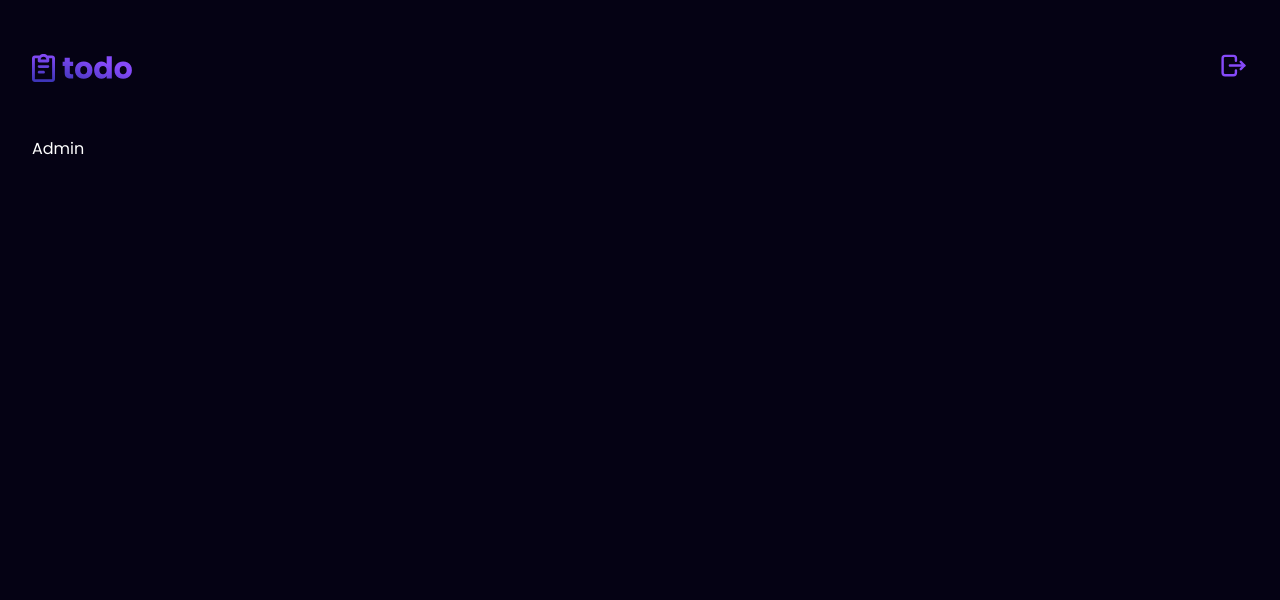
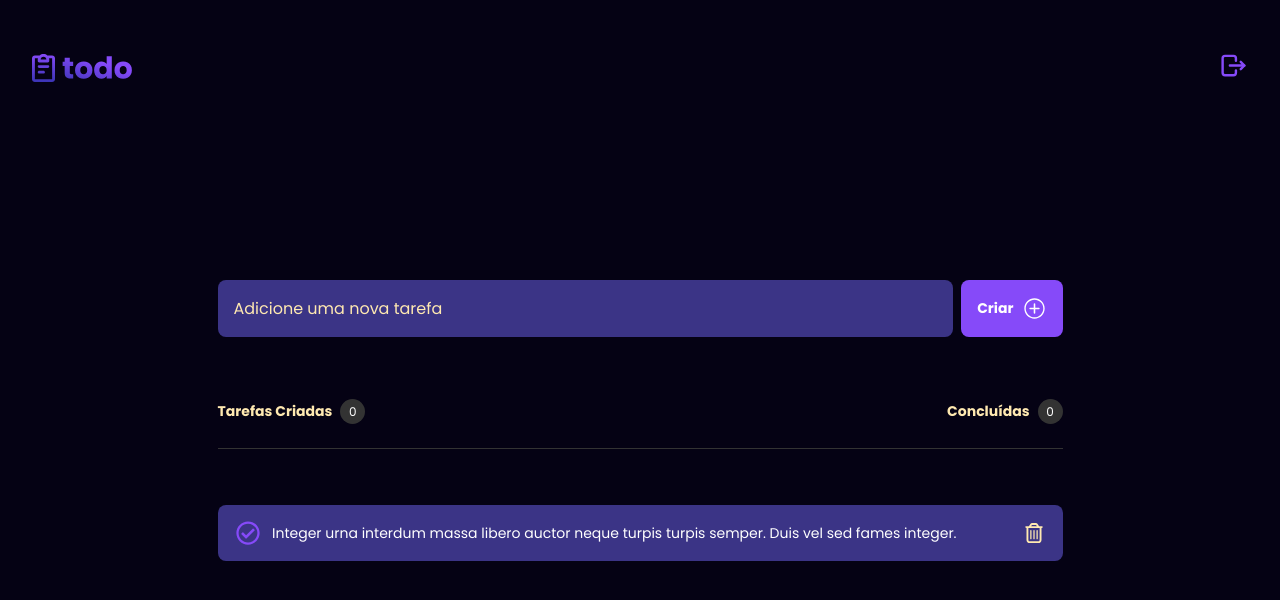
Before and after one commit to reisArthur2602/to-do, a React (Vite) app: page /admin in a window 1280 px wide. Shown: the top 600 px of the page. Built offline with nearby package versions, Linux system fonts and the light colour scheme; no server answers; sample sign-in values are in the browser's storage.

Commit message:
componentizando pagina admin

```diff
--- /dev/null
+++ b/src/components/CountTask/index.jsx
@@ -0,0 +1,37 @@
+import React from "react";
+import styled from "styled-components";
+
+const Wrapper = styled.div`
+  display: flex;
+  align-items: center;
+  gap: 0.5rem;
+`;
+
+const TextCount = styled.p`
+  color: #ffe9b1;
+  font-size: 0.875rem;
+  font-weight: 700;
+`;
+
+const Count = styled.span`
+  display: flex;
+  align-items: center;
+  justify-content: center;
+  font-size: 0.75rem;
+  width: 1.5625rem;
+  height: 1.5625rem;
+  border-radius: 50%;
+  color: white;
+  background-color: #333333;
+`;
+
+const CountTask = ({ text, count }) => {
+  return (
+    <Wrapper>
+      <TextCount>{text}</TextCount>
+      <Count>{count ? count : 0}</Count>
+    </Wrapper>
+  );
+};
+
+export default CountTask;
--- /dev/null
+++ b/src/components/Empyt/index.jsx
@@ -0,0 +1,44 @@
+import styled from "styled-components";
+import { GrTask } from "react-icons/gr";
+
+const Container = styled.div`
+  display: flex;
+  justify-content: center;
+`;
+
+const WrapperEmpyt = styled.div`
+  display: flex;
+  flex-direction: column;
+  align-items: center;
+  gap: 1.2rem;
+  max-width: 345px;
+
+  p {
+    color: #864af9;
+    font-size: 1rem;
+    font-weight: 400;
+    line-height: 140%;
+    text-align: center;
+
+    span {
+      color: #864af9;
+      font-weight: 700;
+    }
+  }
+`;
+
+const Empyt = () => {
+  return (
+    <Container>
+      <WrapperEmpyt>
+        <GrTask color="#864af9" size={60}/>
+        <p>
+          <span>Você ainda não tem tarefas cadastradas</span> Crie tarefas e
+          organize seus itens a fazer
+        </p>
+      </WrapperEmpyt>
+    </Container>
+  );
+};
+
+export default Empyt;
--- a/src/components/Hero/index.jsx
+++ b/src/components/Hero/index.jsx
@@ -1,6 +1,6 @@
 import styled from "styled-components";
 
-const Hero = styled.section`
+const Hero = styled.main`
   margin-top: 9rem;
   display: flex;
   align-items: center;
--- /dev/null
+++ b/src/components/Tasklist/index.jsx
@@ -0,0 +1,40 @@
+import styled from "styled-components";
+import { FaRegCheckCircle } from "react-icons/fa";
+import { FaRegTrashCan, FaRegCircle  } from "react-icons/fa6";
+
+
+const TasklistContainer = styled.div`
+  background-color: #3b3486;
+  width: 100%;
+  display: flex;
+  align-items: center;
+  justify-content: center;
+  padding: 1rem;
+  gap: 0.75rem;
+  border-radius: 0.5rem;
+
+  p {
+    font-size: 0.875rem;
+    font-weight: 400;
+    max-width: 46.25rem;
+    width: 100%;
+  }
+
+  svg {
+    cursor: pointer;
+  }
+`;
+
+const Tasklist = ({icon,text}) => {
+  return (
+    <TasklistContainer>
+     {icon}
+      <p>
+        {text}
+      </p>
+      <FaRegTrashCan size={20} color="#FFE9B1" />
+    </TasklistContainer>
+  );
+};
+
+export default Tasklist;
--- a/src/pages/Admin/index.jsx
+++ b/src/pages/Admin/index.jsx
@@ -1,11 +1,100 @@
+import styled from "styled-components";
+import { Hero } from "../../components/Hero";
+import Tasklist from "../../components/Tasklist";
+import CountTask from "../../components/CountTask";
+import Empyt from "../../components/Empyt";
 
+import { IoIosAddCircleOutline } from "react-icons/io";
+import { FaRegCheckCircle } from "react-icons/fa";
+import { FaRegCircle } from "react-icons/fa6";
 
-import React from 'react'
+const Container = styled.section`
+  max-width: 52.8125rem;
+  width: 100%;
+  display: flex;
+  flex-direction: column;
+  gap: 62px;
+`;
+const Wrapper = styled.div`
+  display: flex;
+  gap: 0.5rem;
+`;
+const InputTask = styled.input`
+  flex: 1;
+  background-color: #3b3486;
+  color: #ffe9b1;
+  padding: 1rem;
+  border-radius: 0.5rem;
+  border: 0;
+  font-size: 1rem;
+
+  &::placeholder {
+    color: #ffe9b1;
+  }
+`;
+const ButtonTask = styled.button`
+  display: flex;
+  align-items: center;
+  gap: 0.5rem;
+
+  background-color: #864af9;
+  padding: 1rem;
+  border-radius: 0.5rem;
+  color: #fff;
+  font-size: 0.875rem;
+  font-weight: 700;
+  border: 0;
+  cursor: pointer;
+`;
+const FlexContainer = styled.div`
+  display: flex;
+  flex-direction: column;
+  gap: 1.5rem;
+`;
+const WrapperCount = styled.div`
+  display: flex;
+  align-items: center;
+  justify-content: space-between;
+  padding-bottom: 1.5rem;
+  border-bottom: 1px solid #333;
+`;
+
+const TasklistContainer = styled.div`
+  padding-block: 2rem;
+  display: flex;
+  flex-direction: column;
+  gap: 0.75rem;
+`;
 
 const Admin = () => {
   return (
-    <div>Admin</div>
-  )
-}
+    <Hero>
+      <Container>
+        <Wrapper>
+          <InputTask type="text" placeholder="Adicione uma nova tarefa" />
+          <ButtonTask>
+            Criar
+            <IoIosAddCircleOutline size={25} color="white" />
+          </ButtonTask>
+        </Wrapper>
 
-export default Admin
+        <FlexContainer>
+          <WrapperCount>
+            <CountTask text="Tarefas Criadas" />
+            <CountTask text="Concluídas" />
+          </WrapperCount>
+
+          <TasklistContainer>
+            <Tasklist
+              icon={<FaRegCheckCircle size={24} color="#864AF9" />}
+              text="Integer urna interdum massa libero auctor neque turpis turpis semper.
+        Duis vel sed fames integer."
+            />
+          </TasklistContainer>
+        </FlexContainer>
+      </Container>
+    </Hero>
+  );
+};
+
+export default Admin;
--- a/src/styles/global.jsx
+++ b/src/styles/global.jsx
@@ -13,9 +13,10 @@ export const GlobalStyled = createGlobalStyle`
 
 body{
   font-family: "poppins" ,sans-serif;
-  min-height: 100vh;
+  min-height: 100dvh;
   color: #FFFFFF;
   background-color:#050214 ;
+
 }
 
 
```
Also changed, not shown: src/assets/task.svg (added).
